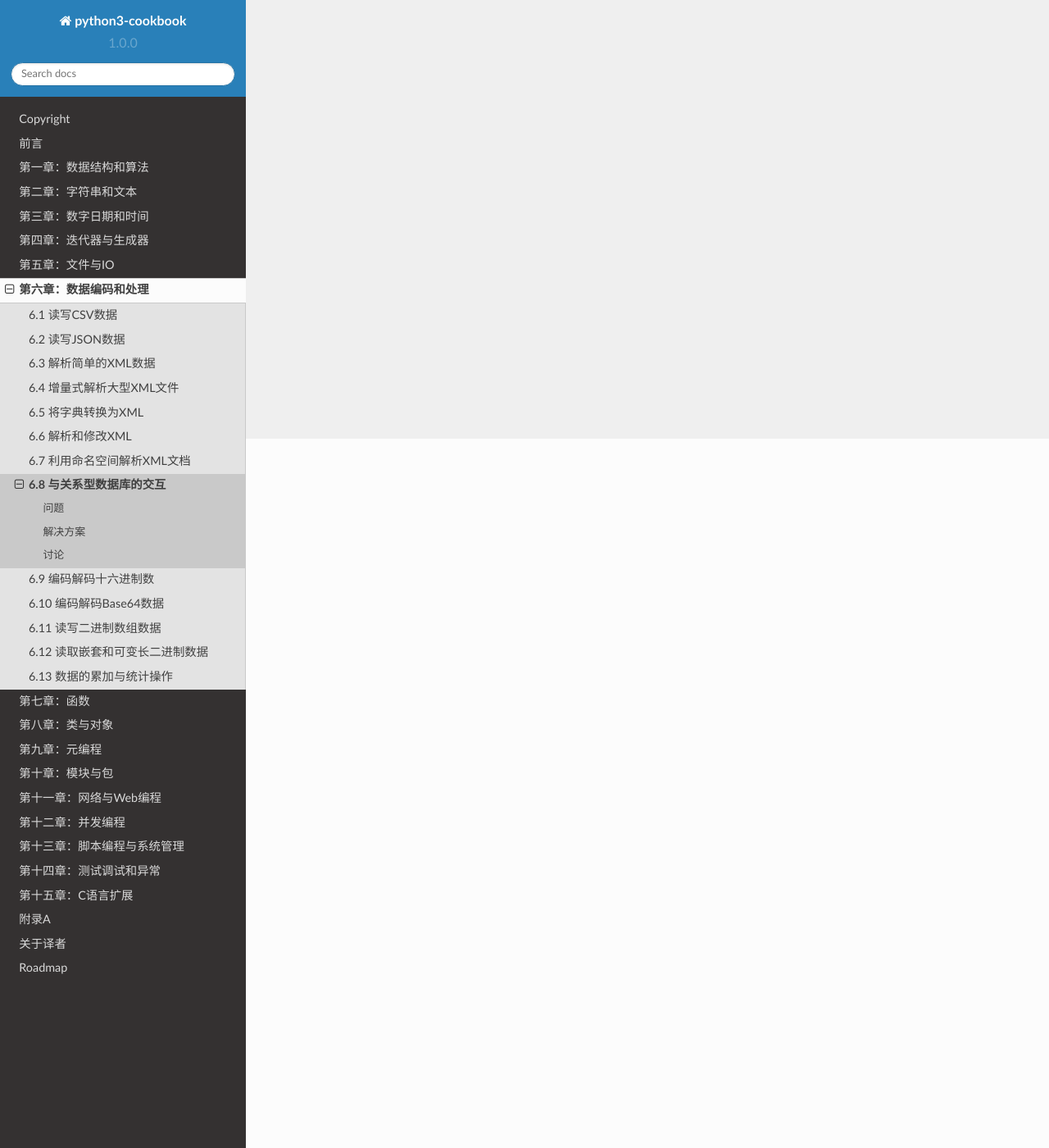
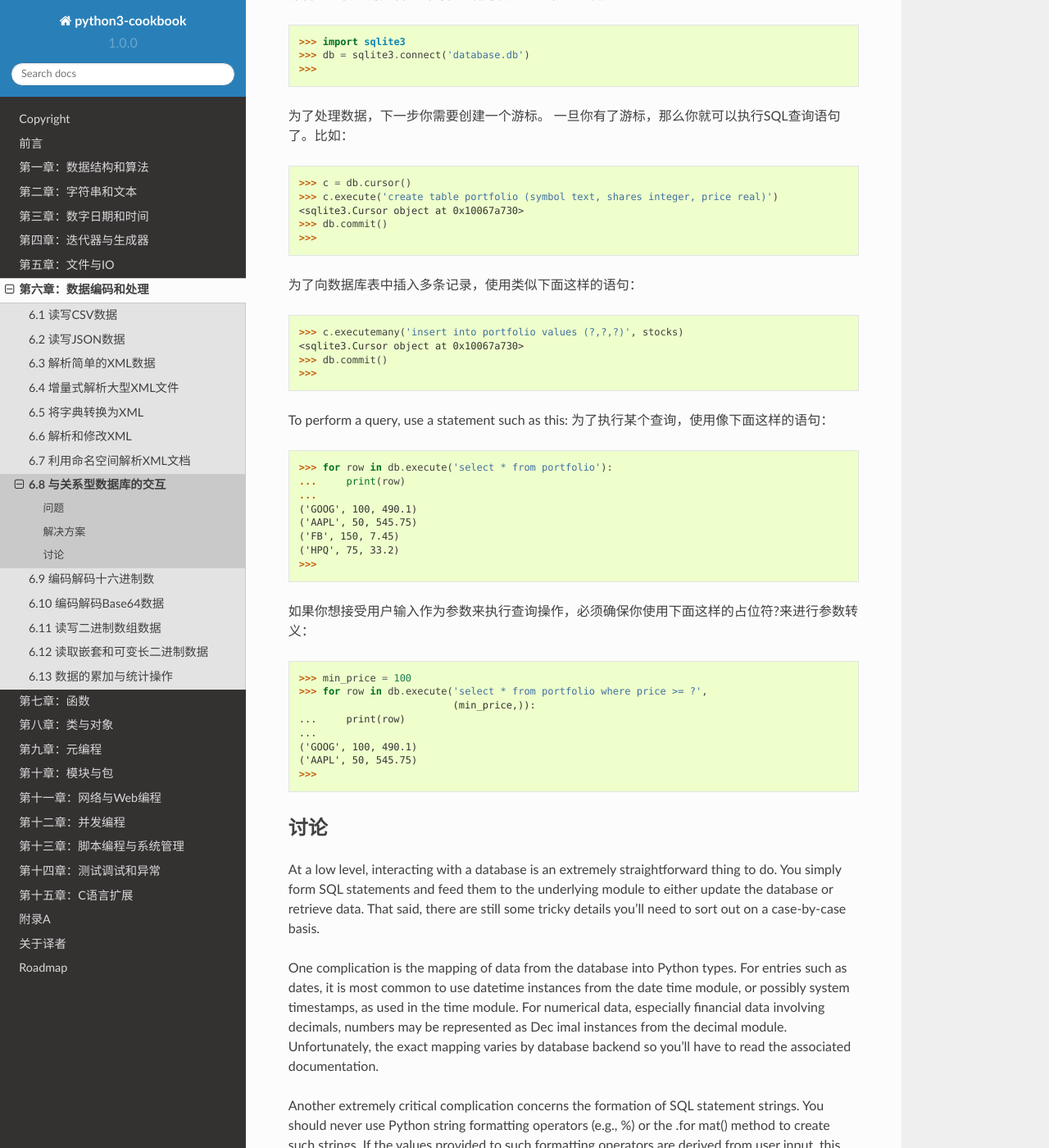
Before and after one commit to yidao620c/python3-cookbook, a Sphinx documentation site: the page built from source/c06/p08_interact_with_relational_database.rst, in a window 1280 px wide and 1400 px high, scrolled down 865 px. Shown: the whole window at 82% size. Built offline with Sphinx 7.4.7 and the Read the Docs theme 2.0.0, drawn with Linux system fonts in a browser that asks for light colours; some of the changed text lies outside the part shown.

Commit message:
修改一些code block的形式

```diff
--- a/source/c06/p01_read_write_csv_data.rst
+++ b/source/c06/p01_read_write_csv_data.rst
@@ -15,7 +15,7 @@
 对于大多数的CSV格式的数据读写问题，都可以使用 ``csv`` 库。、
 例如，假设你在一个名叫stocks.csv文件中有一些股票市场数据，就像这样：
 
-.. code-block:: python
+.. code-block::
 
     Symbol,Price,Date,Time,Change,Volume
     "AA",39.48,"6/11/2007","9:36am",-0.18,181800
@@ -140,7 +140,7 @@
 如果你正在读取CSV数据并将它们转换为命名元组，需要注意对列名进行合法性认证。
 例如，一个CSV格式文件有一个包含非法标识符的列头行，类似下面这样：
 
-.. code-block:: python
+.. code-block::
 
     Street Address,Num-Premises,Latitude,Longitude
     5412 N CLARK,10,41.980262,-87.668452
--- a/source/c06/p04_parse_huge_xml_files_incrementally.rst
+++ b/source/c06/p04_parse_huge_xml_files_incrementally.rst
@@ -46,7 +46,7 @@
 例如，你可以下载XML格式的芝加哥城市道路坑洼数据库。
 在写这本书的时候，下载文件已经包含超过100,000行数据，编码格式类似于下面这样：
 
-.. code-block:: python
+.. code-block::
 
     <response>
         <row>
--- a/source/c06/p06_parse_modify_rewrite_xml.rst
+++ b/source/c06/p06_parse_modify_rewrite_xml.rst
@@ -15,7 +15,7 @@
 使用 ``xml.etree.ElementTree`` 模块可以很容易的处理这些任务。
 第一步是以通常的方式来解析这个文档。例如，假设你有一个名为 ``pred.xml`` 的文档，类似下面这样：
 
-.. code-block:: python
+.. code-block::
 
     <?xml version="1.0"?>
     <stop>
@@ -67,7 +67,7 @@
 
 处理结果是一个像下面这样新的XML文件：
 
-.. code-block:: python
+.. code-block::
 
     <?xml version='1.0' encoding='us-ascii'?>
     <stop>
--- a/source/c06/p08_interact_with_relational_database.rst
+++ b/source/c06/p08_interact_with_relational_database.rst
@@ -5,14 +5,126 @@
 ----------
 问题
 ----------
-todo...
+你想在关系型数据库中查询、增加或删除记录。
+
+|
 
 ----------
 解决方案
 ----------
-todo...
+Python中表示多行数据的标准方式是一个由元组构成的序列。例如：
+
+.. code-block:: python
+
+    stocks = [
+        ('GOOG', 100, 490.1),
+        ('AAPL', 50, 545.75),
+        ('FB', 150, 7.45),
+        ('HPQ', 75, 33.2),
+    ]
+
+依据PEP249，通过这种形式提供数据，
+可以很容易的使用Python标准数据库API和关系型数据库进行交互。
+所有数据库上的操作都通过SQL查询语句来完成。每一行输入输出数据用一个元组来表示。
+
+为了演示说明，你可以使用Python标准库中的 ``sqlite3`` 模块。
+如果你使用的是一个不同的数据库(比如MySql、Postgresql或者ODBC)，
+还得安装相应的第三方模块来提供支持。
+不过相应的编程接口几乎都是一样的，除了一点点细微差别外。
+
+The first step is to connect to the database. Typically, you execute a connect() function,
+supplying parameters such as the name of the database, hostname, username, password,
+and other details as needed. For example:
+第一步是连接到数据库。通常你要执行 ``connect()`` 函数，
+给它提供一些数据库名、主机、用户名、密码和其他必要的一些参数。例如：
+
+.. code-block:: python
+
+    >>> import sqlite3
+    >>> db = sqlite3.connect('database.db')
+    >>>
+
+为了处理数据，下一步你需要创建一个游标。
+一旦你有了游标，那么你就可以执行SQL查询语句了。比如：
+
+.. code-block:: python
+
+    >>> c = db.cursor()
+    >>> c.execute('create table portfolio (symbol text, shares integer, price real)')
+    <sqlite3.Cursor object at 0x10067a730>
+    >>> db.commit()
+    >>>
+
+为了向数据库表中插入多条记录，使用类似下面这样的语句：
+
+.. code-block:: python
+
+    >>> c.executemany('insert into portfolio values (?,?,?)', stocks)
+    <sqlite3.Cursor object at 0x10067a730>
+    >>> db.commit()
+    >>>
+
+To perform a query, use a statement such as this:
+为了执行某个查询，使用像下面这样的语句：
+
+.. code-block:: python
+
+    >>> for row in db.execute('select * from portfolio'):
+    ...     print(row)
+    ...
+    ('GOOG', 100, 490.1)
+    ('AAPL', 50, 545.75)
+    ('FB', 150, 7.45)
+    ('HPQ', 75, 33.2)
+    >>>
+
+如果你想接受用户输入作为参数来执行查询操作，必须确保你使用下面这样的占位符?来进行参数转义：
+
+.. code-block:: python
+
+    >>> min_price = 100
+    >>> for row in db.execute('select * from portfolio where price >= ?',
+                              (min_price,)):
+    ...     print(row)
+    ...
+    ('GOOG', 100, 490.1)
+    ('AAPL', 50, 545.75)
+    >>>
 
 ----------
 讨论
 ----------
-todo...
+At a low level, interacting with a database is an extremely straightforward thing to do.
+You simply form SQL statements and feed them to the underlying module to either
+update the database or retrieve data. That said, there are still some tricky details you’ll
+need to sort out on a case-by-case basis.
+
+
+One complication is the mapping of data from the database into Python types. For
+entries such as dates, it is most common to use datetime instances from the date
+time module, or possibly system timestamps, as used in the time module. For numerical
+data, especially financial data involving decimals, numbers may be represented as Dec
+imal instances from the decimal module. Unfortunately, the exact mapping varies by
+database backend so you’ll have to read the associated documentation.
+
+
+Another extremely critical complication concerns the formation of SQL statement
+strings. You should never use Python string formatting operators (e.g., %) or the .for
+mat() method to create such strings. If the values provided to such formatting operators
+are derived from user input, this opens up your program to an SQL-injection attack (see
+http://xkcd.com/327). The special ? wildcard in queries instructs the database backend
+to use its own string substitution mechanism, which (hopefully) will do it safely.
+
+
+Sadly, there is some inconsistency across database backends with respect to the wildcard.
+Many modules use ? or %s, while others may use a different symbol, such as :0 or :1,
+to refer to parameters. Again, you’ll have to consult the documentation for the database
+module you’re using. The paramstyle attribute of a database module also contains information
+about the quoting style.
+
+
+For simply pulling data in and out of a database table, using the database API is usually
+simple enough. If you’re doing something more complicated, it may make sense to use
+a higher-level interface, such as that provided by an object-relational mapper. Libraries
+such as SQLAlchemy allow database tables to be described as Python classes and for
+database operations to be carried out while hiding most of the underlying SQL.
```
Also changed, not shown: 1 other file.
